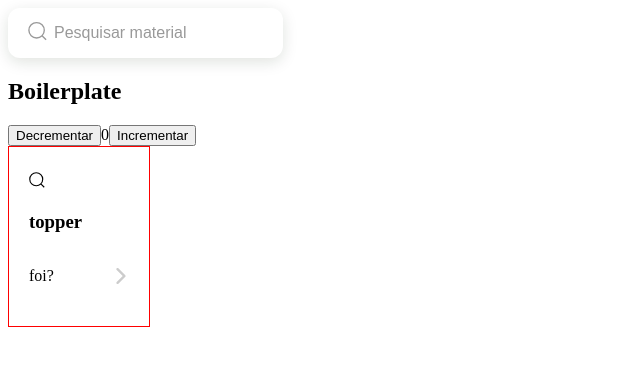
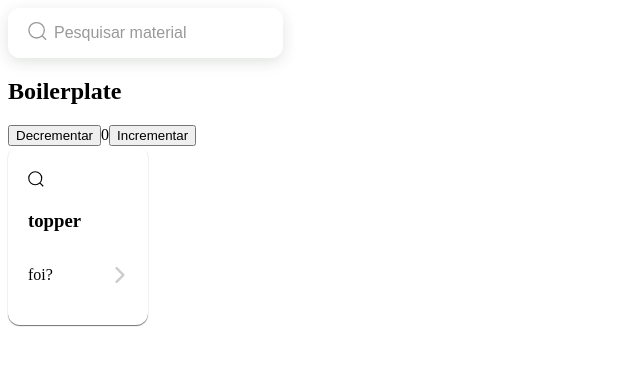
Before and after one commit to joaomarcosc/frontend-provihack, a React (Create React App) app: page / in a window 1280 px wide. Shown: the top 366 px of the page, without its empty margins (0-640 px from the left). Built offline with nearby package versions, Linux system fonts and the light colour scheme.

Commit message:
style: box shadow

```diff
--- a/src/components/CardRecycle/index.tsx
+++ b/src/components/CardRecycle/index.tsx
@@ -1,5 +1,5 @@
 import css from './styles.module.scss';
-import { InputHTMLAttributes, ReactNode } from 'react';
+import { ReactNode } from 'react';
 import { ReactComponent as ArrowSvg } from 'assets/icons/arrow.svg';
 interface IProps {
   icon: ReactNode;
--- a/src/components/CardRecycle/styles.module.scss
+++ b/src/components/CardRecycle/styles.module.scss
@@ -1,7 +1,8 @@
 .cardRecycleWrapper{
     width: 100px;
     padding: 25px 20px;
-    border: 1px solid red;
+    border-radius: 12px;
+    box-shadow: 0px 1px 1px rgba(2, 3, 2, 0.563);
 }
 .descriptionWithLogo{
     display: flex;
```
